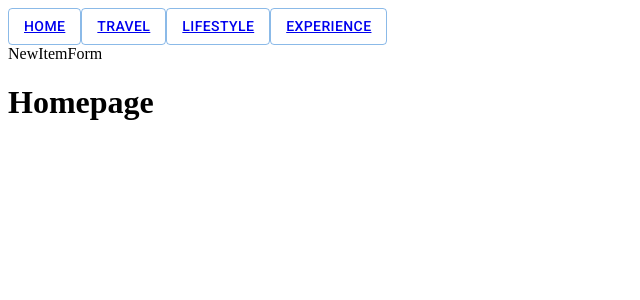
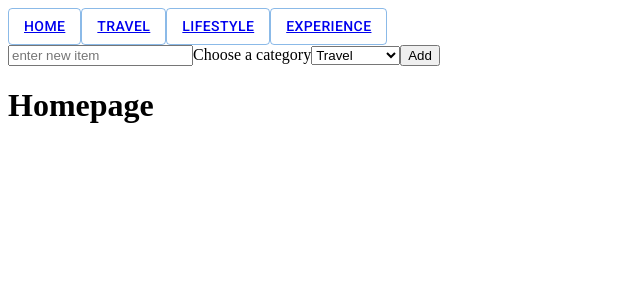
Before and after one commit to Khrebtova/phase-3-project-bucket-list, a React (Create React App) app: page / in a window 1280 px wide. Shown: the top 300 px of the page, without its empty margins (0-640 px from the left). Built offline with nearby package versions, Linux system fonts and the light colour scheme; no server answers.

Commit message:
add controlled form and Post request to NewItemForm component

```diff
--- a/src/App.js
+++ b/src/App.js
@@ -39,11 +39,16 @@ const App = () => {
     setList(newList);
   }
 
+  const handleAddItem = (newItem) => {
+    let newList = [...list, newItem];
+    setList(newList);
+  }
+
   return (
     <div className="App">
       <Router>
         <Header categories={allCategories}/>
-        <NewItemForm />
+        <NewItemForm onHandleAddItem={handleAddItem}/>
         <Routes>
           <Route path="/" element={<Homepage list={displayList} />} />
           <Route path="/travel" element={<Travel list={displayList} onHandleDelete={handleDelete}/>} onHandleEditItem={handleEdit}/>
--- a/src/components/NewItemForm.jsx
+++ b/src/components/NewItemForm.jsx
@@ -1,8 +1,80 @@
 import React from 'react'
+import { dataURL, headers } from '../Global'
+import { useNavigate } from 'react-router-dom';
+import { Box, TextField, Button, Select, InputLabel, MenuItem, FormHelperText, FormControl, FormGroup, FormLabel } from '@mui/material'
 
-const NewItemForm = () => {
+
+const NewItemForm = ({onHandleAddItem}) => {
+  const navigate = useNavigate();
+
+  const defaultData = {
+    "name": "",
+    "category_id": "1"
+  }
+  const [newItem, setNewItem] = React.useState(defaultData)
+
+
+  const handleChange = (e) => {
+    let key = e.target.name;
+    let value = e.target.value;
+    let formData = { ...newItem, [key]: value };
+    setNewItem(formData);
+    console.log(formData);
+  }
+
+  const handleSubmit = (e) => {
+    e.preventDefault()
+
+    fetch(dataURL, {
+      method: 'POST',
+      headers,
+      body: JSON.stringify(newItem)
+    })
+    .then(res => res.json())
+    .then(data => {
+      onHandleAddItem(data)
+        if (newItem.category_id === 1) {navigate('/travel')}
+        else if (newItem.category_id === 2){navigate('/lifestyle')}
+        else {navigate('/experience')}
+    })
+    .catch(err => console.log(err))
+    setNewItem(defaultData)
+  }
+
   return (
-    <div>NewItemForm</div>
+    <div>
+      <form onSubmit={handleSubmit}>
+        <input type="text" name="name" placeholder="enter new item" onChange={handleChange} value = {newItem.name}/>
+        <label>
+          Choose a category
+          <select name="category_id" onChange={handleChange} value = {newItem.category_id}>
+            <option value={1}>Travel</option>
+            <option value={2}>LifeStyle</option>
+            <option value={3}>Experience</option>
+          </select>
+        </label>
+        <button type="submit">Add</button>
+      </form>
+    </div>
+
+    // <div>
+    //   <FormControl sx={{ m: 1, minWidth: 120 }} required={true} row >
+    //     <InputLabel htmlFor="name">
+    //       <TextField id="name" name="name" label="Name" onChange={handleChange} />
+    //     </InputLabel>
+    //   </FormControl>
+    //   <FormControl sx={{ m: 1, minWidth: 120 }} required={true} row >
+    //     <InputLabel >Category
+    //       <Select label="Category" onChange={handleChange} >
+    //         <MenuItem value={1}>Travel</MenuItem>
+    //         <MenuItem value={2}>Lifestyle</MenuItem>
+    //         <MenuItem value={3}>Experience</MenuItem>
+    //       </Select>
+    //     </InputLabel>
+    //   </FormControl>
+    // </div>
+
+
   )
 }
 
```
